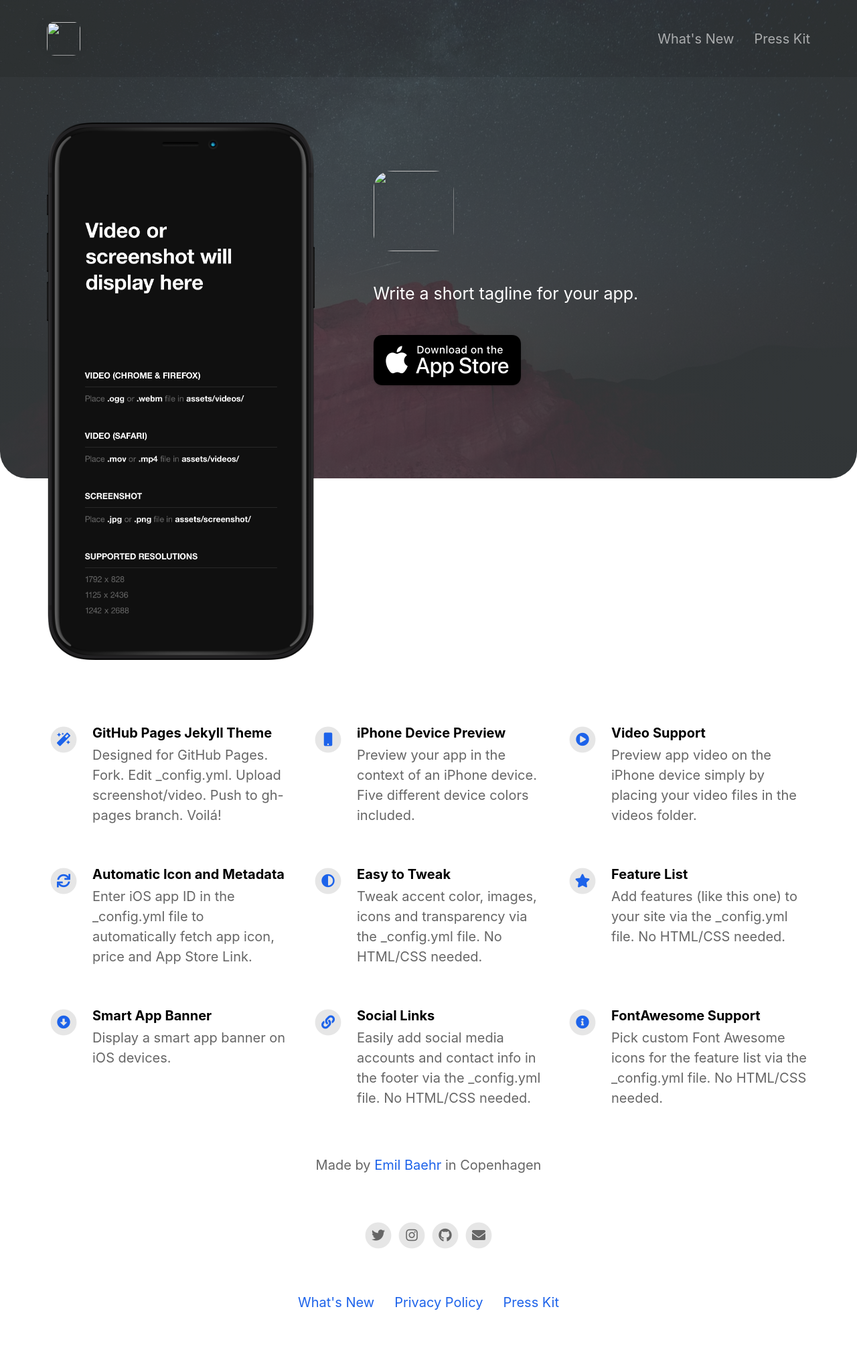
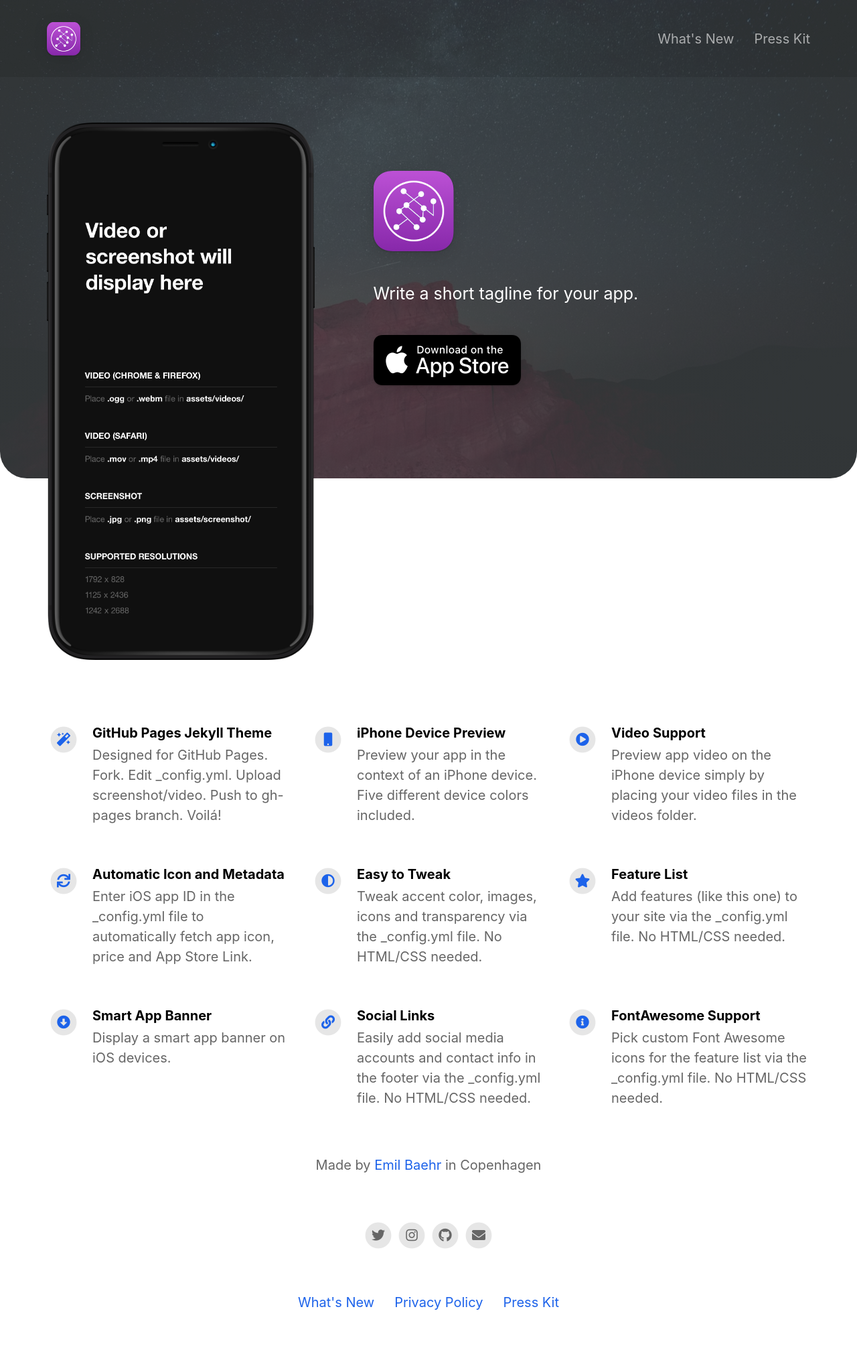
Before and after one commit to Qson8/ahead_apps, a Jekyll site: the page built from index.html, in a window 1280 px wide. Shown: the whole page at 67% size. Built offline with Jekyll 4.4.1, drawn with Linux system fonts in a browser that asks for light colours; nearby versions of some CDN libraries.

Commit message:
配置appicon

```diff
--- a/_config.yml
+++ b/_config.yml
@@ -10,7 +10,7 @@ playstore_link                            :
 presskit_download_link                    : https://emilbaehr.com                                          # Enter a link to downloadable file or (e.g. public Dropbox link to a .zip file).
                                                                                       # Or upload your press kit file to assets and set path accordingly (e.g. "assets/your_press_kit.zip").
 
-app_icon                                  : # assets/appicon.png                      # Automatically populates if not set and if iOS app ID is set.  Otherwise enter path to icon file manually.
+app_icon                                  : assets/appicon.svg                      # Automatically populates if not set and if iOS app ID is set.  Otherwise enter path to icon file manually.
 app_name                                  :                                           # Automatically populates if not set and if iOS app ID is set.  Otherwise enter manually.
 app_price                                 :                                           # Automatically populates if not set and if iOS app ID is set.  Otherwise enter manually.
 app_description                           : Write a short tagline for your app.
```
